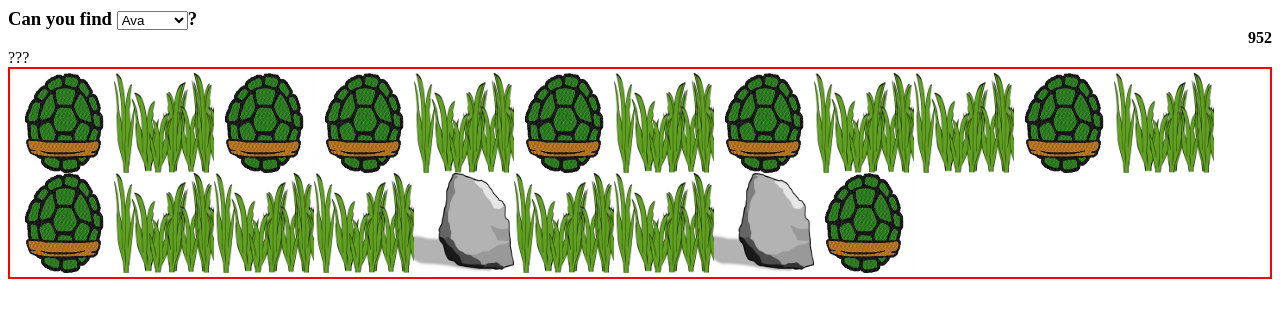
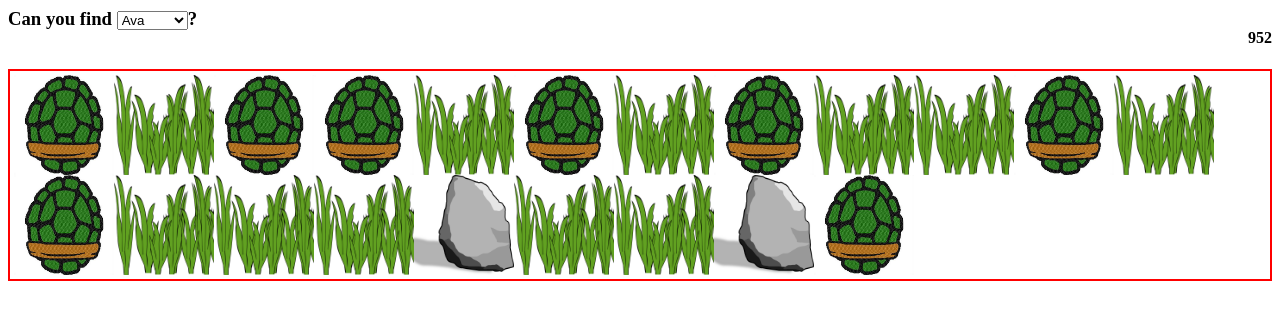
Before and after one commit to markschmidt42/kids-game-find-me, a plain HTML site: page index.html in a window 1280 px wide. Both pictures are taken after a click on the picture 64 px from the left and 122 px from the top of the page. Drawn offline with nearby package versions, Linux system fonts and the light colour scheme.

Commit message:
warmer/colder updates

```diff
--- a/common.js
+++ b/common.js
@@ -26,7 +26,7 @@ $(function() {
 	var $score = $("#score");
 	var $allCards;
 
-	var $warmerColder = $("#warmerColder");
+	var $warmerColder = $("#warmer-colder");
 
 	var points = startingPoints;
 
@@ -106,7 +106,7 @@ $(function() {
 
 
 			if (prevGuess == 0) {
-				$warmerColder.text("???");
+				$warmerColder.text("");
 			} else if (Math.abs(cardNum-randomWinner) < Math.abs(prevGuess-randomWinner) ) {
 				$warmerColder.text("warmer");
 			} else {
--- a/index.html
+++ b/index.html
@@ -21,6 +21,10 @@
 			float:right;
 		}
 
+		#warmer-colder {
+			height: 20px;
+		}
+
 		#try-again {
 			display:none;
 			position: absolute;
@@ -39,7 +43,7 @@
 	</select>?</h3>
 	<button id="try-again">Try Again</button>
 
-	<div id="warmerColder">???</div>
+	<div id="warmer-colder"></div>
 	<div id="game" style="border: solid 2px red;padding:4px">
 	</div>
 
```
